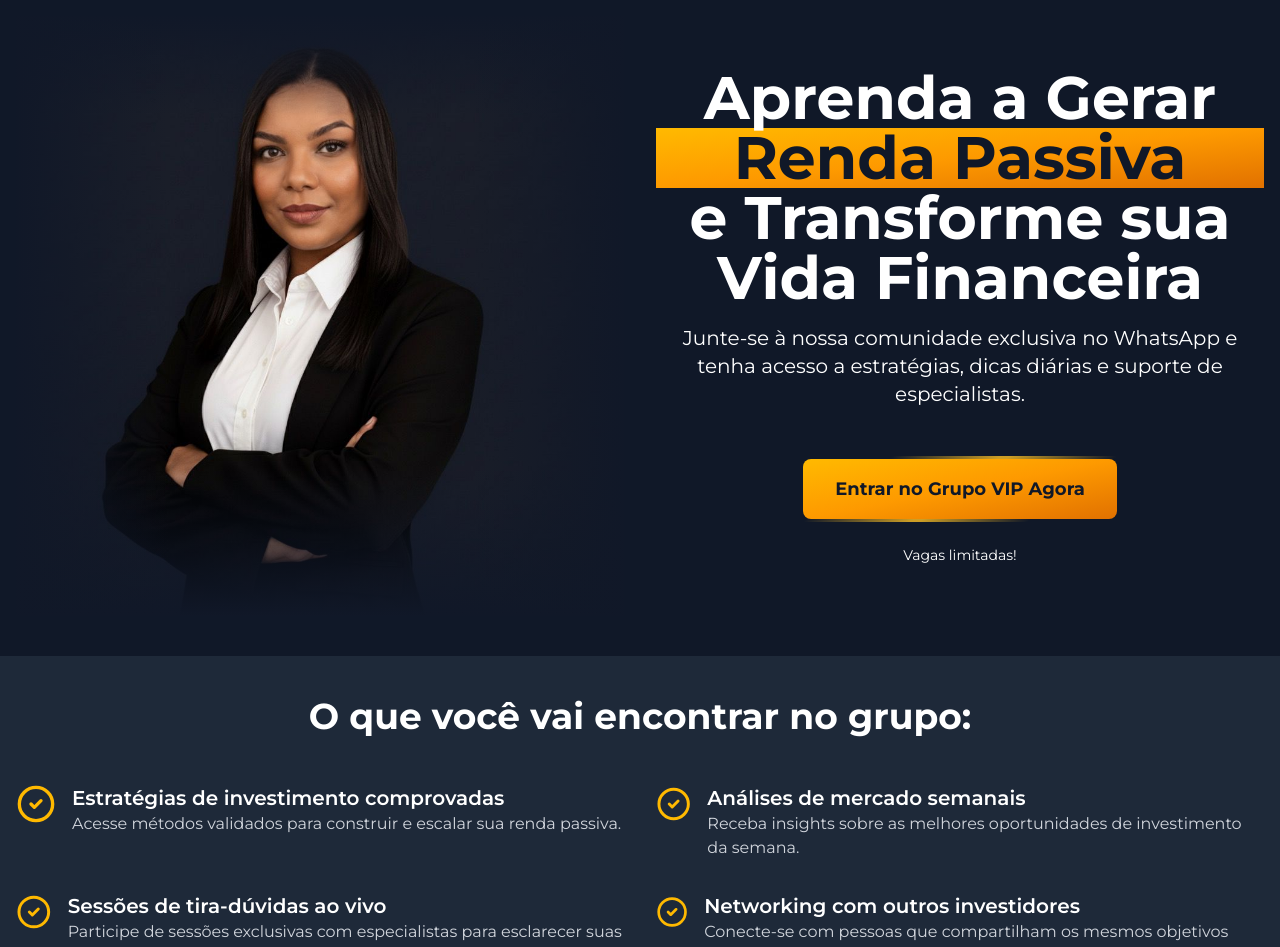
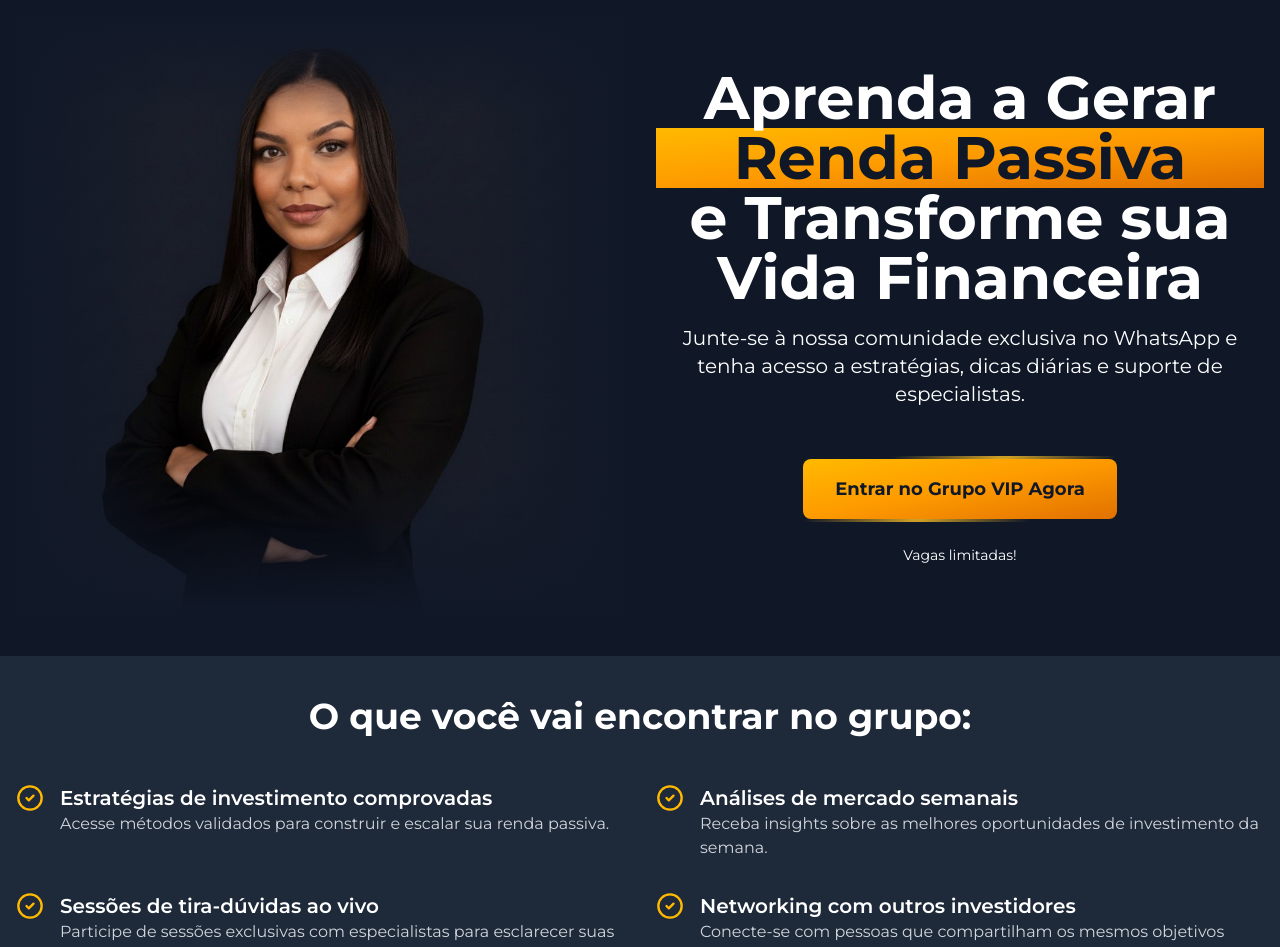
Before and after one commit to maarcospaaulo/skoni-lp, a Next.js app: page /alavancagem-patrimonial in a window 1280 px wide. Shown: the top 947 px of the page. Built offline with nearby package versions, Linux system fonts and the light colour scheme.

Commit message:
icon adjusts

```diff
--- a/src/app/alavancagem-patrimonial/page.tsx
+++ b/src/app/alavancagem-patrimonial/page.tsx
@@ -53,28 +53,28 @@ const AlavancagemPatrimonialPage = () => {
           </div>
           <div className="grid grid-cols-1 md:grid-cols-2 gap-8 text-left">
             <div className="flex items-start">
-            <CircleCheck className="h-10 w-10 mr-4 text-amber-400" />
+            <CircleCheck className="min-h-7 min-w-7 mr-4 text-amber-400" />
               <div>
                 <h3 className="font-semibold text-xl">Estratégias de investimento comprovadas</h3>
                 <p className="text-gray-300">Acesse métodos validados para construir e escalar sua renda passiva.</p>
               </div>
             </div>
             <div className="flex items-start">
-              <CircleCheck className="h-10 w-10 mr-4 text-amber-400" />
+              <CircleCheck className="min-h-7 min-w-7 mr-4 text-amber-400" />
               <div>
                 <h3 className="font-semibold text-xl">Análises de mercado semanais</h3>
                 <p className="text-gray-300">Receba insights sobre as melhores oportunidades de investimento da semana.</p>
               </div>
             </div>
             <div className="flex items-start">
-              <CircleCheck className="h-10 w-10 mr-4 text-amber-400" />
+              <CircleCheck className="min-h-7 min-w-7 mr-4 text-amber-400" />
               <div>
                 <h3 className="font-semibold text-xl">Sessões de tira-dúvidas ao vivo</h3>
                 <p className="text-gray-300">Participe de sessões exclusivas com especialistas para esclarecer suas dúvidas.</p>
               </div>
             </div>
             <div className="flex items-start">
-              <CircleCheck className="h-10 w-10 mr-4 text-amber-400" />
+              <CircleCheck className="min-h-7 min-w-7 mr-4 text-amber-400" />
               <div>
                 <h3 className="font-semibold text-xl">Networking com outros investidores</h3>
                 <p className="text-gray-300">Conecte-se com pessoas que compartilham os mesmos objetivos financeiros que você.</p>
```
